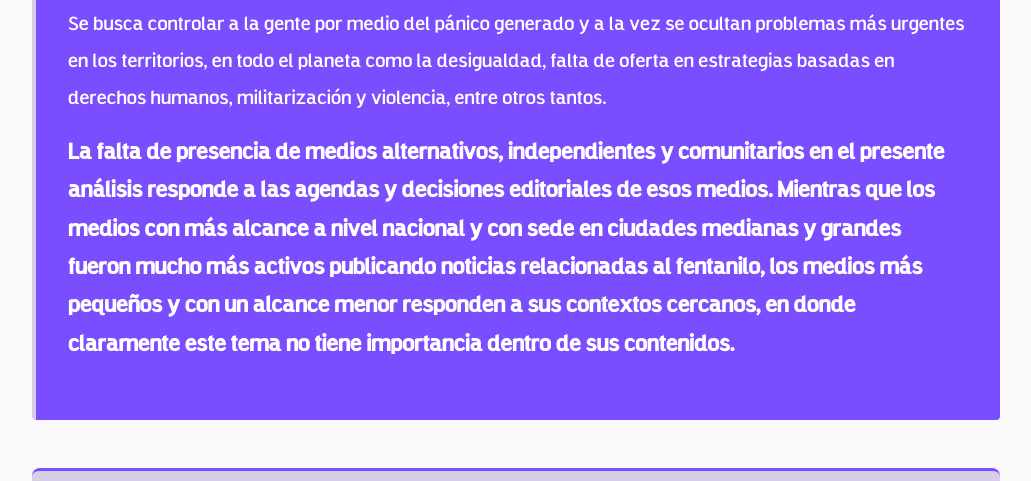
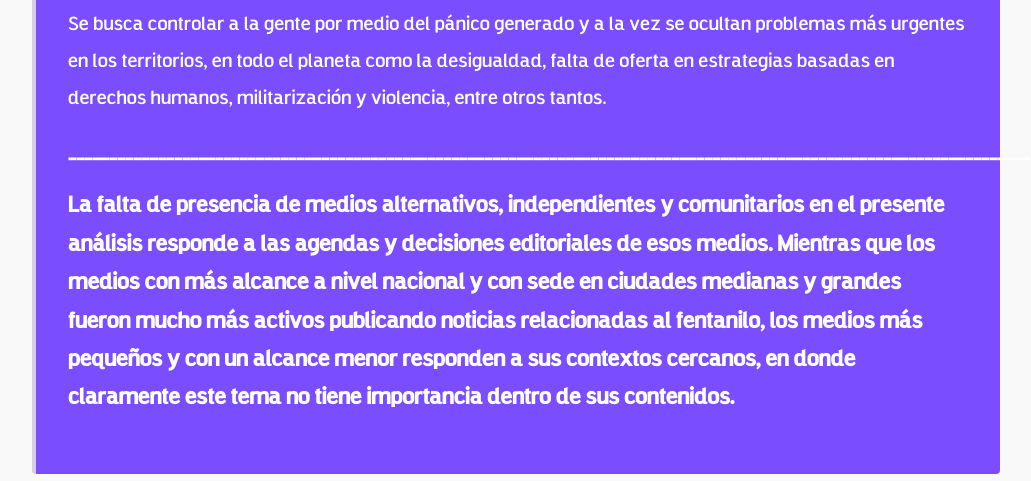
Before and after one commit to Dajovizgra/Tendencias-y-patrones-en-la-cobertura-medi-tica-del-fentanilo-Colombia-2016---2024, a plain HTML site: page index.html in a window 1280 px wide. Shown: the part 6040-6521 px from the top of the page, without its empty margins (124-1155 px from the left). Drawn offline with Linux system fonts and the light colour scheme.

Commit message:
Update index.html

```diff
--- a/index.html
+++ b/index.html
@@ -477,6 +477,7 @@
     }
 
     .link-card h3 {
+        color: var(--purple-dark);
         font-size: 1.1rem;
         margin-bottom: 0.5rem;
         font-family: 'PacayaMedium';
@@ -707,6 +708,7 @@
     <section class="text-section zoom-in">
         <p>Teniendo todo esto en cuenta se plantea la necesidad de realizar la segunda parte de este análisis descriptivo y exploratorio desde Colombia. Pese a que no es un país que se haya visto realmente afectado por la problemática relacionada al consumo no controlado de fentanilo, se usa al aparato mediático y a la desinformación como formas de avivar el mensaje de miedo y rechazo a las drogas, especialmente hacia las personas usuarias de drogas y eslabones más vulnerables de la cadena de distribución.</p>
         <p>Se busca controlar a la gente por medio del pánico generado y a la vez se ocultan problemas más urgentes en los territorios, en todo el planeta como la desigualdad, falta de oferta en estrategias basadas en derechos humanos, militarización y violencia, entre otros tantos.</p>
+        <p><strong>______________________________________________________________________________________________________________________</strong></p>
         <h2><strong>La falta de presencia de medios alternativos, independientes y comunitarios en el presente análisis responde a las agendas y decisiones editoriales de esos medios. Mientras que los medios con más alcance a nivel nacional y con sede en ciudades medianas y grandes fueron mucho más activos publicando noticias relacionadas al fentanilo, los medios más pequeños y con un alcance menor responden a sus contextos cercanos, en donde claramente este tema no tiene importancia dentro de sus contenidos.</strong></h2>
     </section>
 
@@ -790,7 +792,9 @@
     <section class="text-section zoom-in">
         <p>Para ver cuáles son las palabras que más se repiten dentro de los titulares y dentro del cuerpo de las noticias se creó una nube. Se repite lo que se observó en la primera parte de este ejercicio de análisis, las palabras que más se usan están relacionadas a la punitividad, la seguridad, el crimen, el negocio y la muerte.</p>
         <p>Aunque en la nube de palabras hecha con el cuerpo de las noticias se logran colar de manera discreta palabras como médico, medicamento y salud, si se van leyendo las palabras, de las más grandes a las más pequeñas, la impresión que queda es el reflejo de la realidad del discurso que viene predominando:</p>
+        <p><strong>______________________________________________________________________________________________________________________</strong></p>
         <h2><strong>Esta es una droga ilegal producida en México y China hecha con sintéticos traídos de Asia que afecta a las personas de Estados Unidos, principalmente. Una gran simplificación de un tema con varias capas de complejidad.</strong></h2>
+        <p><strong>______________________________________________________________________________________________________________________</strong></p>
         <p>Las demás realidades que hacen parte de este tema tan amplio quedan ocultas para poder justificar acciones de Estados Unidos en contra de otros países en el mundo, alegando seguridad y defensa. Como lo que pasó con los aranceles económicos en contra México, Canadá y China para combatir el tráfico de fentanilo y lo más actual, el bombardeo de lanchas y embarcaciones en el Caribe y en el Pacífico para impedir la entrada de cocaína a su territorio.</p>
     </section>
 
```
